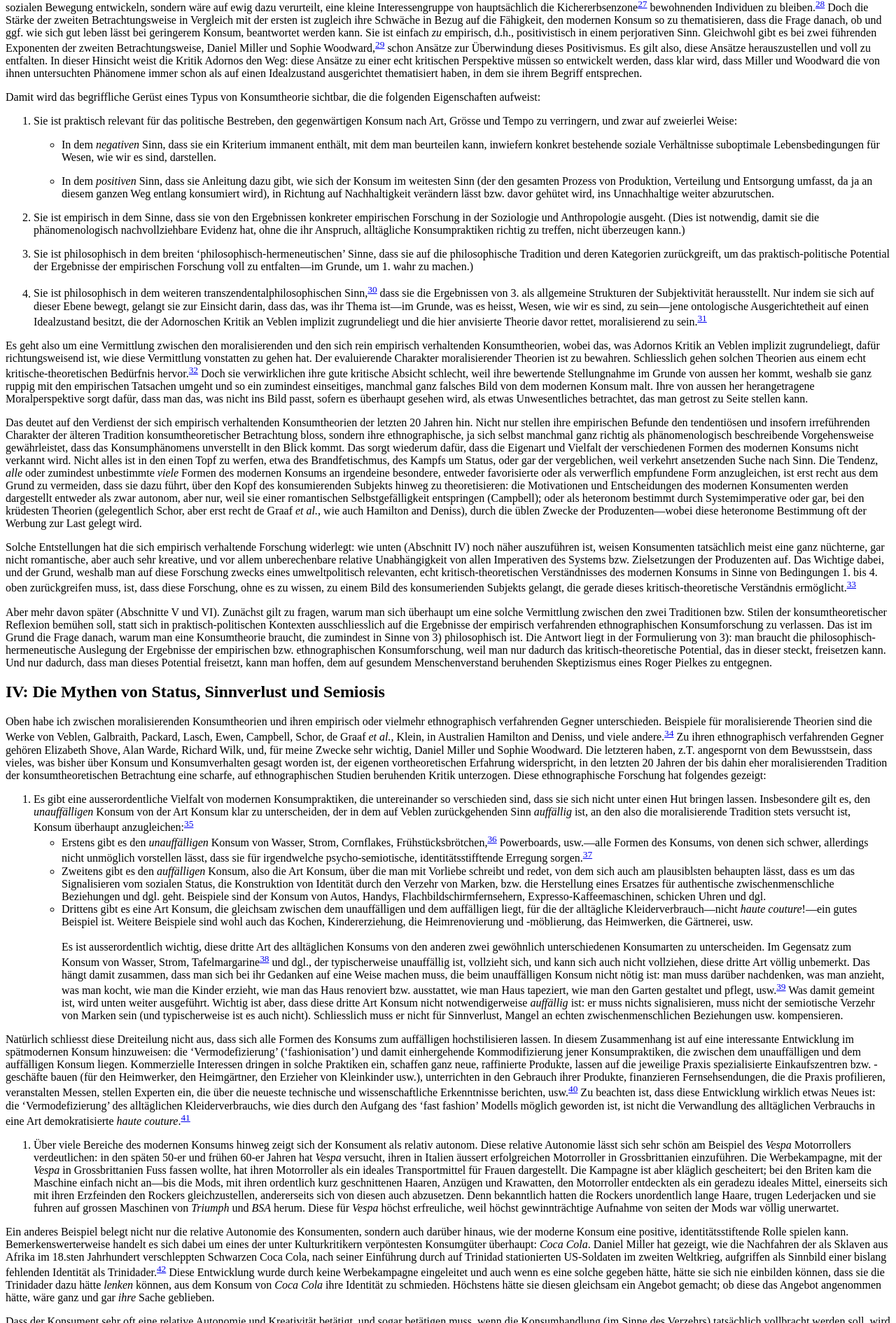
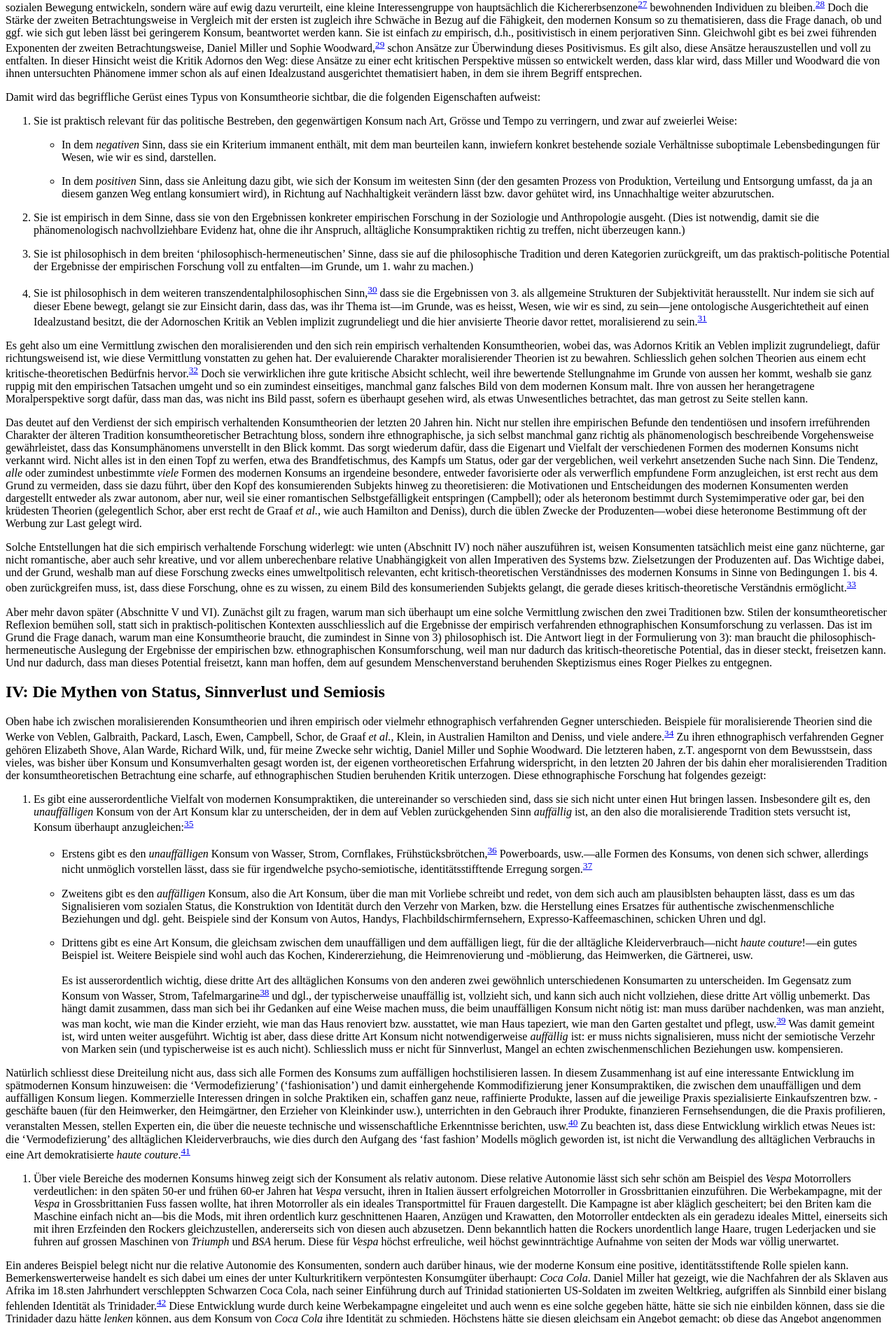
Before and after one commit to klepas/bruins-site, a Jekyll site: the page built from papers/_posts/2013-06-13-The-Struggle-for-the-Ordinary.md, in a window 1280 px wide. Shown: the part 4510-6400 px from the top of the page at 70% size. Built offline with Jekyll 4.4.1, drawn with Linux system fonts in a browser that asks for light colours; nearby versions of some CDN libraries; some web fonts are replaced.

```diff
--- a/papers/_posts/2013-06-13-The-Struggle-for-the-Ordinary.md
+++ b/papers/_posts/2013-06-13-The-Struggle-for-the-Ordinary.md
@@ -107,9 +107,12 @@ Aber mehr davon später (Abschnitte V und VI). Zunächst gilt zu fragen, warum m
 Oben habe ich zwischen moralisierenden Konsumtheorien und ihren empirisch oder vielmehr ethnographisch verfahrenden Gegner unterschieden. Beispiele für moralisierende Theorien sind die Werke von Veblen, Galbraith, Packard, Lasch, Ewen, Campbell, Schor, de Graaf _et al._, Klein, in Australien Hamilton and Deniss, und viele andere.[^34] Zu ihren ethnographisch verfahrenden Gegner gehören Elizabeth Shove, Alan Warde, Richard Wilk, und, für meine Zwecke sehr wichtig, Daniel Miller und Sophie Woodward. Die letzteren haben, z.T. angespornt von dem Bewusstsein, dass vieles, was bisher über Konsum und Konsumverhalten gesagt worden ist, der eigenen vortheoretischen Erfahrung widerspricht, in den letzten 20 Jahren der bis dahin eher moralisierenden Tradition der konsumtheoretischen Betrachtung eine scharfe, auf ethnographischen Studien beruhenden Kritik unterzogen. Diese ethnographische Forschung hat folgendes gezeigt:
 
 1. Es gibt eine ausserordentliche Vielfalt von modernen Konsumpraktiken, die untereinander so verschieden sind, dass sie sich nicht unter einen Hut bringen lassen. Insbesondere gilt es, den _unauffälligen_ Konsum von der Art Konsum klar zu unterscheiden, der in dem auf Veblen zurückgehenden Sinn _auffällig_ ist, an den also die moralisierende Tradition stets versucht ist, Konsum überhaupt anzugleichen:[^35]
-  * Erstens gibt es den _unauffälligen_ Konsum von Wasser, Strom, Cornflakes, Frühstücksbrötchen,[^36] Powerboards, usw.—alle Formen des Konsums, von denen sich schwer, allerdings nicht unmöglich vorstellen lässt, dass sie für irgendwelche psycho-semiotische, identitätsstifftende Erregung sorgen.[^37]
-  * Zweitens gibt es den _auffälligen_ Konsum, also die Art Konsum, über die man mit Vorliebe schreibt und redet, von dem sich auch am plausiblsten behaupten lässt, dass es um das Signalisieren vom sozialen Status, die Konstruktion von Identität durch den Verzehr von Marken, bzw. die Herstellung eines Ersatzes für authentische zwischenmenschliche Beziehungen und dgl. geht. Beispiele sind der Konsum von Autos, Handys, Flachbildschirmfernsehern, Expresso-Kaffeemaschinen, schicken Uhren und dgl.
-  * Drittens gibt es eine Art Konsum, die gleichsam zwischen dem unauffälligen und dem auffälligen liegt, für die der alltägliche Kleiderverbrauch—nicht _haute couture_!—ein gutes Beispiel ist. Weitere Beispiele sind wohl auch das Kochen, Kindererziehung, die Heimrenovierung und -möblierung, das Heimwerken, die Gärtnerei, usw.<br><br>Es ist ausserordentlich wichtig, diese dritte Art des alltäglichen Konsums von den anderen zwei gewöhnlich unterschiedenen Konsumarten zu unterscheiden. Im Gegensatz zum Konsum von Wasser, Strom, Tafelmargarine[^38] und dgl., der typischerweise unauffällig ist, vollzieht sich, und kann sich auch nicht vollziehen, diese dritte Art völlig unbemerkt. Das hängt damit zusammen, dass man sich bei ihr Gedanken auf eine Weise machen muss, die beim unauffälligen Konsum nicht nötig ist: man muss darüber nachdenken, was man anzieht, was man kocht, wie man die Kinder erzieht, wie man das Haus renoviert bzw. ausstattet, wie man Haus tapeziert, wie man den Garten gestaltet und pflegt, usw.[^39] Was damit gemeint ist, wird unten weiter ausgeführt. Wichtig ist aber, dass diese dritte Art Konsum nicht notwendigerweise _auffällig_ ist: er muss nichts signalisieren, muss nicht der semiotische Verzehr von Marken sein (und typischerweise ist es auch nicht). Schliesslich muss er nicht für Sinnverlust, Mangel an echten zwischenmenschlichen Beziehungen usw. kompensieren.
+
+    - Erstens gibt es den _unauffälligen_ Konsum von Wasser, Strom, Cornflakes, Frühstücksbrötchen,[^36] Powerboards, usw.—alle Formen des Konsums, von denen sich schwer, allerdings nicht unmöglich vorstellen lässt, dass sie für irgendwelche psycho-semiotische, identitätsstifftende Erregung sorgen.[^37]
+
+    - Zweitens gibt es den _auffälligen_ Konsum, also die Art Konsum, über die man mit Vorliebe schreibt und redet, von dem sich auch am plausiblsten behaupten lässt, dass es um das Signalisieren vom sozialen Status, die Konstruktion von Identität durch den Verzehr von Marken, bzw. die Herstellung eines Ersatzes für authentische zwischenmenschliche Beziehungen und dgl. geht. Beispiele sind der Konsum von Autos, Handys, Flachbildschirmfernsehern, Expresso-Kaffeemaschinen, schicken Uhren und dgl.
+
+    - Drittens gibt es eine Art Konsum, die gleichsam zwischen dem unauffälligen und dem auffälligen liegt, für die der alltägliche Kleiderverbrauch—nicht _haute couture_!—ein gutes Beispiel ist. Weitere Beispiele sind wohl auch das Kochen, Kindererziehung, die Heimrenovierung und -möblierung, das Heimwerken, die Gärtnerei, usw.<br><br>Es ist ausserordentlich wichtig, diese dritte Art des alltäglichen Konsums von den anderen zwei gewöhnlich unterschiedenen Konsumarten zu unterscheiden. Im Gegensatz zum Konsum von Wasser, Strom, Tafelmargarine[^38] und dgl., der typischerweise unauffällig ist, vollzieht sich, und kann sich auch nicht vollziehen, diese dritte Art völlig unbemerkt. Das hängt damit zusammen, dass man sich bei ihr Gedanken auf eine Weise machen muss, die beim unauffälligen Konsum nicht nötig ist: man muss darüber nachdenken, was man anzieht, was man kocht, wie man die Kinder erzieht, wie man das Haus renoviert bzw. ausstattet, wie man Haus tapeziert, wie man den Garten gestaltet und pflegt, usw.[^39] Was damit gemeint ist, wird unten weiter ausgeführt. Wichtig ist aber, dass diese dritte Art Konsum nicht notwendigerweise _auffällig_ ist: er muss nichts signalisieren, muss nicht der semiotische Verzehr von Marken sein (und typischerweise ist es auch nicht). Schliesslich muss er nicht für Sinnverlust, Mangel an echten zwischenmenschlichen Beziehungen usw. kompensieren.
 
   Natürlich schliesst diese Dreiteilung nicht aus, dass sich alle Formen des Konsums zum auffälligen hochstilisieren lassen. In diesem Zusammenhang ist auf eine interessante Entwicklung im spätmodernen Konsum hinzuweisen: die ‘Vermodefizierung’ (‘fashionisation’) und damit einhergehende Kommodifizierung jener Konsumpraktiken, die zwischen dem unauffälligen und dem auffälligen Konsum liegen. Kommerzielle Interessen dringen in solche Praktiken ein, schaffen ganz neue, raffinierte Produkte, lassen auf die jeweilige Praxis spezialisierte Einkaufszentren bzw. -geschäfte bauen (für den Heimwerker, den Heimgärtner, den Erzieher von Kleinkinder usw.), unterrichten in den Gebrauch ihrer Produkte, finanzieren Fernsehsendungen, die die Praxis profilieren, veranstalten Messen, stellen Experten ein, die über die neueste technische und wissenschaftliche Erkenntnisse berichten, usw.[^40] Zu beachten ist, dass diese Entwicklung wirklich etwas Neues ist: die ‘Vermodefizierung’ des alltäglichen Kleiderverbrauchs, wie dies durch den Aufgang des ‘fast fashion’ Modells möglich geworden ist, ist nicht die Verwandlung des alltäglichen Verbrauchs in eine Art demokratisierte _haute couture_.[^41]
 
```
